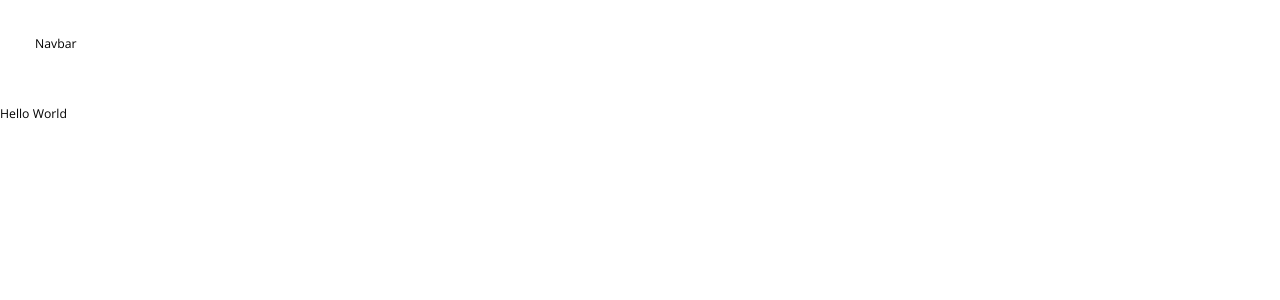
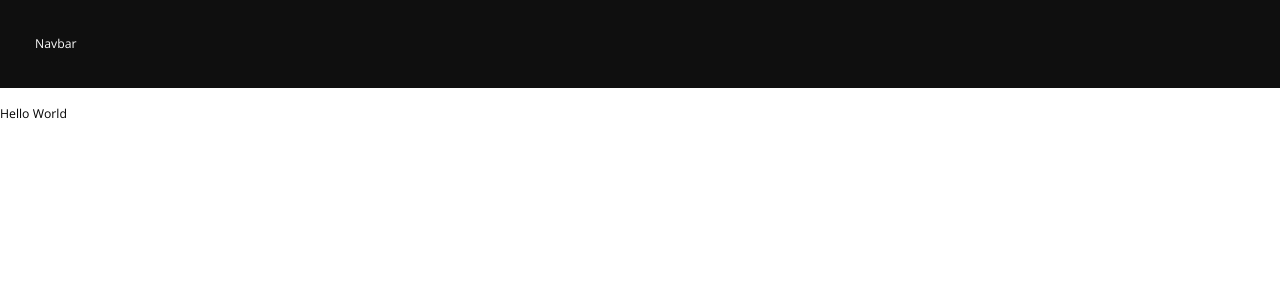
Before and after one commit to pedro-ladeia/AI-blog, a Next.js app: page / in a window 1280 px wide. Shown: the top 300 px of the page. Built offline with nearby package versions, Linux system fonts and the light colour scheme.

Commit message:
:bug: Added colors key nin extend

```diff
--- a/tailwind.config.js
+++ b/tailwind.config.js
@@ -6,6 +6,7 @@ module.exports = {
   ],
   theme: {
     extend: {
+      colors:{
         "wh-10": "#F4F4F4",
         "wh-50": "#FBFBFB",
         "wh-100": "#C9C9C9",
@@ -15,6 +16,7 @@ module.exports = {
         "accent-red": "#EA9648",
         "accent-orange": "#F6CF68",
         "accent-green": "#C2E984"
+      }
     },
     backgroundImage: (theme) => ({
       "gradient-gradual":
```
Lines whose indentation alone changed are shown as unchanged.
